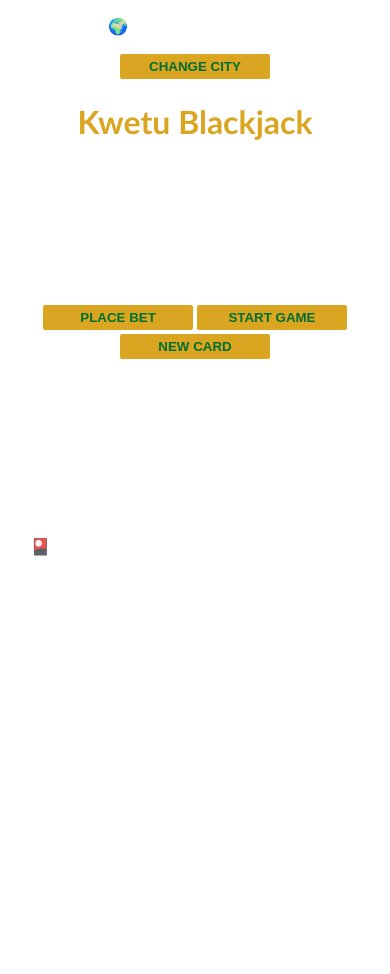
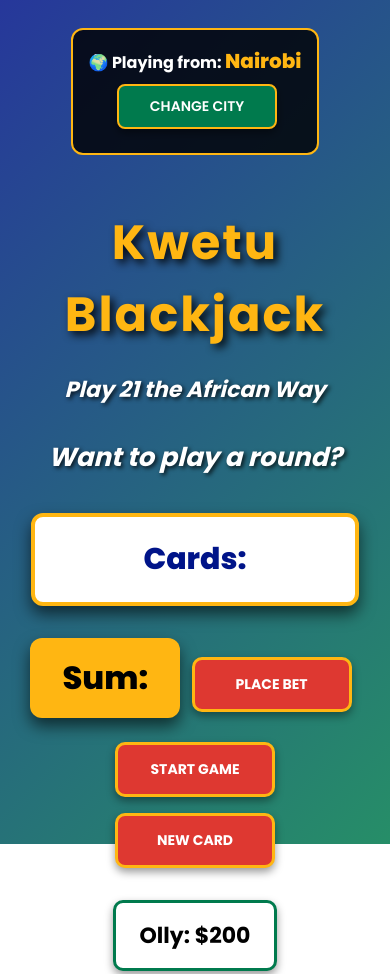
Before and after one commit to SheillaO/Kwetu-BlackJack-, a website built with Vite: page index.html in a window 390 px wide. Shown: the top 974 px of the page. Before the commit the page ends 844 px from the top, so only its background shows below. Built offline with nearby package versions, Linux system fonts and the light colour scheme; files whose address does not match are found by name.

Commit message:
Revamp UI styles and add betting/stats
Restyles the app with a South African–inspired UI: new background, dark gradient overlay, typography, responsive rules, and many new CSS components (city selector, info/stats boxes, buttons, cards, player box).

JS changes: minor formatting/refactor (semicolons, spacing), player name changed to "Olly", and new gameplay features added — a simple betting system (bet, placeBet, bet-el), win/loss tracker (wins/losses, wins-el, losses-el), updateStats to refresh DOM, and chip balance adjustments on win/lose. Also adds an African cities selector (cities, changeCity, city-el).

These changes improve UX/aesthetics and introduce basic betting and tracking functionality; note the code now expects additional DOM elements (bet-el, wins-el, losses-el, city-el).

```diff
--- a/index.css
+++ b/index.css
@@ -1,29 +1,234 @@
+/* South African Flag Colors - Professional UX/UI Design */
 body {
-    font-family: 'Trebuchet MS', 'Lucida Sans Unicode', 'Lucida Grande', Arial, sans-serif;
-    background-image: url("images/table.png");
+    font-family: 'Poppins', 'Roboto', Arial, sans-serif;
+    background-image: url("images/african adikira.jpeg");
     background-size: cover;
+    background-position: center;
     font-weight: bold;
     color: white;
     text-align: center;
+    padding: 20px;
+    min-height: 100vh;
+    position: relative;
 }
 
-h1 {
-    color: goldenrod;
+/* Dark overlay with South African Blue-to-Green gradient */
+body::before {
+    content: '';
+    position: fixed;
+    top: 0;
+    left: 0;
+    right: 0;
+    bottom: 0;
+    background: linear-gradient(135deg, rgba(0, 20, 137, 0.85) 0%, rgba(0, 122, 77, 0.85) 100%); /* Blue to Green */
+    z-index: 0;
 }
 
+/* Make sure all content is above overlay */
+body > * {
+    position: relative;
+    z-index: 1;
+}
+
+/* City Selector */
+.city-selector {
+    background: rgba(0, 0, 0, 0.8);
+    padding: 16px;
+    border-radius: 12px;
+    margin-bottom: 20px;
+    display: inline-block;
+    border: 2px solid #FFB612; /* Gold border - POPS! */
+}
+
+.city-selector p {
+    margin: 0;
+}
+
+#city-el {
+    color: #FFB612; /* Gold - POPS! */
+    font-size: 20px;
+    font-weight: 800;
+}
+
+.city-btn {
+    background: #007A4D; /* Green */
+    color: white;
+    padding: 10px 20px;
+    font-size: 14px;
+    margin-left: 12px;
+    border: 2px solid #FFB612; /* Gold border */
+    border-radius: 8px;
+    cursor: pointer;
+    font-family: 'Poppins', Arial, sans-serif;
+    font-weight: 600;
+    transition: all 0.2s ease;
+}
+
+.city-btn:hover {
+    background: #FFB612; /* Gold */
+    color: #000000;
+    border-color: #007A4D;
+}
+
+/* Title */
+h1 {
+    color: #FFB612; /* Gold - POPS! */
+    font-size: 72px;
+    margin-bottom: 8px;
+    text-shadow: 4px 4px 8px rgba(0, 0, 0, 0.9);
+    letter-spacing: 2px;
+}
+
+.tagline {
+    color: white;
+    font-size: 22px;
+    margin-bottom: 32px;
+    font-style: italic;
+    text-shadow: 2px 2px 4px rgba(0, 0, 0, 0.8);
+}
+
+/* Game Info */
 #message-el {
     font-style: italic;
+    font-size: 26px;
+    margin: 20px 0;
+    color: white;
+    text-shadow: 2px 2px 4px rgba(0, 0, 0, 0.8);
 }
 
+#cards-el {
+    font-size: 36px;
+    margin: 16px 0;
+    background: white; /* WHITE - POPS! */
+    color: #001489; /* Blue text */
+    padding: 20px;
+    border-radius: 12px;
+    display: inline-block;
+    min-width: 350px;
+    border: 4px solid #FFB612; /* Gold border */
+    box-shadow: 0 8px 16px rgba(0, 0, 0, 0.6);
+    font-weight: 800;
+}
+
+#sum-el {
+    font-size: 40px;
+    margin: 16px 0;
+    color: #000000; /* Black text */
+    background: #FFB612; /* GOLD background - POPS! */
+    padding: 16px 32px;
+    border-radius: 12px;
+    display: inline-block;
+    font-weight: 800;
+    box-shadow: 0 8px 16px rgba(0, 0, 0, 0.6);
+}
+
+/* Buttons */
 button {
-    color: #016f32;
-    width: 150px;
-    background: goldenrod;
-    padding-top: 5px;
-    padding-bottom: 5px;
-    font-weight: bold;
-    border: none;
-    border-radius: 2px;
-    margin-bottom: 2px;
-    margin-top: 2px;
+    color: white;
+    width: 200px;
+    background: #DE3831; /* RED - POPS! */
+    padding: 14px 28px;
+    font-weight: 700;
+    border: 3px solid #FFB612; /* Gold border */
+    border-radius: 10px;
+    margin: 8px;
+    font-size: 16px;
+    cursor: pointer;
+    font-family: 'Poppins', Arial, sans-serif;
+    box-shadow: 0 4px 8px rgba(0, 0, 0, 0.4);
+    transition: all 0.2s ease;
 }
+
+button:hover {
+    background: #FFB612; /* Gold */
+    color: #000000;
+    border-color: #DE3831; /* Red border */
+    transform: translateY(-2px);
+    box-shadow: 0 6px 12px rgba(0, 0, 0, 0.6);
+}
+
+button:active {
+    transform: translateY(0);
+}
+
+/* Player Info */
+#player-el {
+    font-size: 22px;
+    margin-top: 24px;
+    color: #000000; /* Black */
+    background: white; /* WHITE - POPS! */
+    padding: 16px 24px;
+    border-radius: 10px;
+    display: inline-block;
+    font-weight: 700;
+    border: 3px solid #007A4D; /* Green border */
+    box-shadow: 0 4px 8px rgba(0, 0, 0, 0.4);
+}
+
+/* Stats Box */
+.stats {
+    background: white; /* WHITE - POPS! */
+    color: #001489; /* Blue text */
+    max-width: 500px;
+    margin: 24px auto;
+    padding: 24px;
+    border-radius: 16px;
+    border: 4px solid #DE3831; /* Red border - POPS! */
+    box-shadow: 0 8px 16px rgba(0, 0, 0, 0.6);
+}
+
+.stats p {
+    font-size: 20px;
+    margin: 12px 0;
+    color: #001489; /* Blue */
+    font-weight: 600;
+}
+
+.stat-number {
+    color: #DE3831; /* RED - POPS! */
+    font-size: 28px;
+    font-weight: 800;
+}
+
+/* Info Box */
+.info-box {
+    background: rgba(0, 20, 137, 0.9); /* Blue with transparency */
+    max-width: 600px;
+    margin: 40px auto 0;
+    padding: 28px;
+    border-radius: 16px;
+    border: 3px solid #FFB612; /* Gold border */
+    box-shadow: 0 8px 16px rgba(0, 0, 0, 0.6);
+}
+
+.info-box p {
+    font-size: 16px;
+    line-height: 1.8;
+    margin: 12px 0;
+    color: white;
+}
+
+.info-box strong {
+    color: #FFB612; /* Gold */
+}
+
+/* Mobile Responsive */
+@media (max-width: 600px) {
+    h1 {
+        font-size: 48px;
+    }
+
+    button {
+        width: 160px;
+        font-size: 14px;
+    }
+
+    #cards-el {
+        min-width: 280px;
+        font-size: 30px;
+    }
+
+    #sum-el {
+        font-size: 32px;
+    }
+}
--- a/index.js
+++ b/index.js
@@ -1,65 +1,109 @@
 let player = {
-    name: "Per",
-    chips: 200
-}
+  name: "Olly",
+  chips: 200,
+};
 
-let cards = []
-let sum = 0
-let hasBlackJack = false
-let isAlive = false
-let message = ""
-let messageEl = document.getElementById("message-el")
-let sumEl = document.getElementById("sum-el")
-let cardsEl = document.getElementById("cards-el")
-let playerEl = document.getElementById("player-el")
+let cards = [];
+let sum = 0;
+let hasBlackJack = false;
+let isAlive = false;
+let message = "";
+let messageEl = document.getElementById("message-el");
+let sumEl = document.getElementById("sum-el");
+let cardsEl = document.getElementById("cards-el");
+let playerEl = document.getElementById("player-el");
 
-playerEl.textContent = player.name + ": $" + player.chips
+playerEl.textContent = player.name + ": $" + player.chips;
 
 function getRandomCard() {
-    let randomNumber = Math.floor( Math.random()*13 ) + 1
+  let randomNumber = Math.floor(Math.random() * 13) + 1;
   if (randomNumber > 10) {
-        return 10
+    return 10;
   } else if (randomNumber === 1) {
-        return 11
+    return 11;
   } else {
-        return randomNumber
+    return randomNumber;
   }
 }
 
 function startGame() {
-    isAlive = true
-    let firstCard = getRandomCard()
-    let secondCard = getRandomCard()
-    cards = [firstCard, secondCard]
-    sum = firstCard + secondCard
-    renderGame()
+  isAlive = true;
+  let firstCard = getRandomCard();
+  let secondCard = getRandomCard();
+  cards = [firstCard, secondCard];
+  sum = firstCard + secondCard;
+  renderGame();
 }
 
 function renderGame() {
-    cardsEl.textContent = "Cards: "
+  cardsEl.textContent = "Cards: ";
   for (let i = 0; i < cards.length; i++) {
-        cardsEl.textContent += cards[i] + " "
+    cardsEl.textContent += cards[i] + " ";
   }
 
-    sumEl.textContent = "Sum: " + sum
+  sumEl.textContent = "Sum: " + sum;
   if (sum <= 20) {
-        message = "Do you want to draw a new card?"
+    message = "Do you want to draw a new card?";
   } else if (sum === 21) {
-        message = "You've got Blackjack!"
-        hasBlackJack = true
+    message = "You've got Blackjack!";
+    hasBlackJack = true;
+    // WIN! Add bet to chips
+    player.chips += bet;
+    wins += 1;
+    updateStats();
   } else {
-        message = "You're out of the game!"
-        isAlive = false
+    message = "You're out of the game!";
+    isAlive = false;
+    // LOSS! Subtract bet from chips
+    player.chips -= bet;
+    losses += 1;
+    updateStats();
   }
-    messageEl.textContent = message
+  messageEl.textContent = message;
 }
-
 
 function newCard() {
   if (isAlive === true && hasBlackJack === false) {
-        let card = getRandomCard()
-        sum += card
-        cards.push(card)
-        renderGame()
+    let card = getRandomCard();
+    sum += card;
+    cards.push(card);
+    renderGame();
   }
 }
+
+// FEATURE 1: Betting System
+let bet = 10;
+let betEl = document.getElementById("bet-el");
+
+function placeBet() {
+  let amount = prompt("How much do you want to bet? (10, 20, 50, 100)");
+  bet = Number(amount);
+  betEl.textContent = bet;
+}
+
+// FEATURE 2: Win/Loss Tracker
+let wins = 0;
+let losses = 0;
+let winsEl = document.getElementById("wins-el");
+let lossesEl = document.getElementById("losses-el");
+
+function updateStats() {
+  winsEl.textContent = wins;
+  lossesEl.textContent = losses;
+  playerEl.textContent = player.name + ": $" + player.chips;
+}
+
+// African Cities Selector
+let cities = ["Nairobi", "Lagos", "Cape Town", "Cairo", "Accra", "Dakar"];
+let currentCity = 0;
+let cityEl = document.getElementById("city-el");
+
+function changeCity() {
+  currentCity += 1;
+
+  if (currentCity >= cities.length) {
+    currentCity = 0;
+  }
+
+  cityEl.textContent = cities[currentCity];
+}
```
Lines whose indentation alone changed are shown as unchanged.
